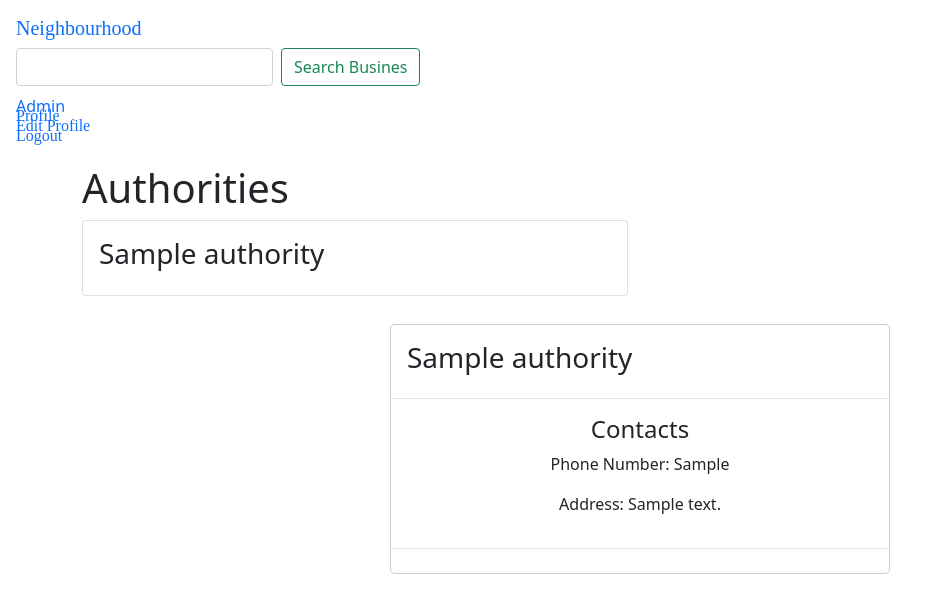
After one commit to Bernard2030/myneighbourapp, a Django app: page /authorities in a window 1280 px wide. The commit adds this page. Shown: the top 613 px of the page, without its empty margins (0-937 px from the left). Run offline with Django 3.2, Linux system fonts and the light colour scheme; a user stored in the database is signed in; tables that the repository leaves empty hold one stand-in row (values such as "Sample post"); some libraries are stand-ins or nearby versions.

Commit message:
add authorities html

```diff
--- /dev/null
+++ b/my_neighbours/templates/authorities.html
@@ -0,0 +1,42 @@
+{% extends 'base.html' %} {% load bootstrap4 %}
+{% block content %}
+<div class="container">
+    <div class="row">
+        <div class="col-md-12-top-div">
+            <h1>Authorities</h1>
+        </div>
+    </div>
+    <div class="row">
+        {% for law in authorities %}
+        <div class="col-md-6">
+            <div class="card">
+                <div class="card-body">
+                    <h3 class="card-title" data-toggle="modal" data-target="#{{law.id}}">{{law.name}}</h3>
+                </div>
+            </div>
+        </div>
+        <!-- modal -->
+        <div class="modal-fade" id="law.id" role="dialog" aria-labelledby="exampleModalCenterTitle" aria-hidden="true">
+            <div class="modal-dialog modal-dialog-centered" role="document">
+                <div class="modal-content text-center">
+                    <div class="modal-header text-center">
+                        <h3 class="text-center">{{law.name}}</h3>
+                    </div>
+                    <div class="modal-body">
+                        <h4 class="text-center">Contacts</h4>
+                        <p>Phone Number: {{law.contact}}</p>
+                        <p>Address: {{law.address}}</p>
+                    </div>
+                    <div class="modal-footer">
+
+                    </div>
+
+
+                </div>
+
+            </div>
+        </div>
+        {% endfor %}
+    </div>
+</div>
+{% endblock  %}
--- a/my_neighbours/templates/navbar.html
+++ b/my_neighbours/templates/navbar.html
@@ -6,9 +6,9 @@
 <nav class="navbar navbar-default navigation-clean ">
     <div class="dropdown-content" id="navbarSupportedContent">
         <a class="navbar-brand" href="/" style="font-family: 'Cinzel', serif;">Neighbourhood</a>
-        <form class="form-inline my-2 my-lg-0" role="search" action="" style="margin-top:10px;">
+        <form class="form-inline my-2 my-lg-0" role="search" action="{% url 'search_results'%}" style="margin-top:10px;">
             <input class="form-control mr-sm-2" type="search" aria-label="Search" name="blog">
-            <button class="btn btn-outline-success my-2 my-sm-0" type="submit">Search</button>
+            <button class="btn btn-outline-success my-2 my-sm-0" type="submit">Search Busines </button>
         </form>
         <ul class="navbar-right nav navbar-nav" style="display:inline-block;">
 
--- a/my_neighbours/urls.py
+++ b/my_neighbours/urls.py
@@ -12,4 +12,7 @@ urlpatterns = [
     path('see-post',views.see_post, name='see-post'),
     path('new-business',views.new_business, name='new-business'),
     path('business',views.businesses, name='business'),
+    path('search/',views.search_results, name='search_results'),
+    path('health',views.health, name='health'),
+    path('authorities',views.authorities, name='authorities'),
 ]
```
